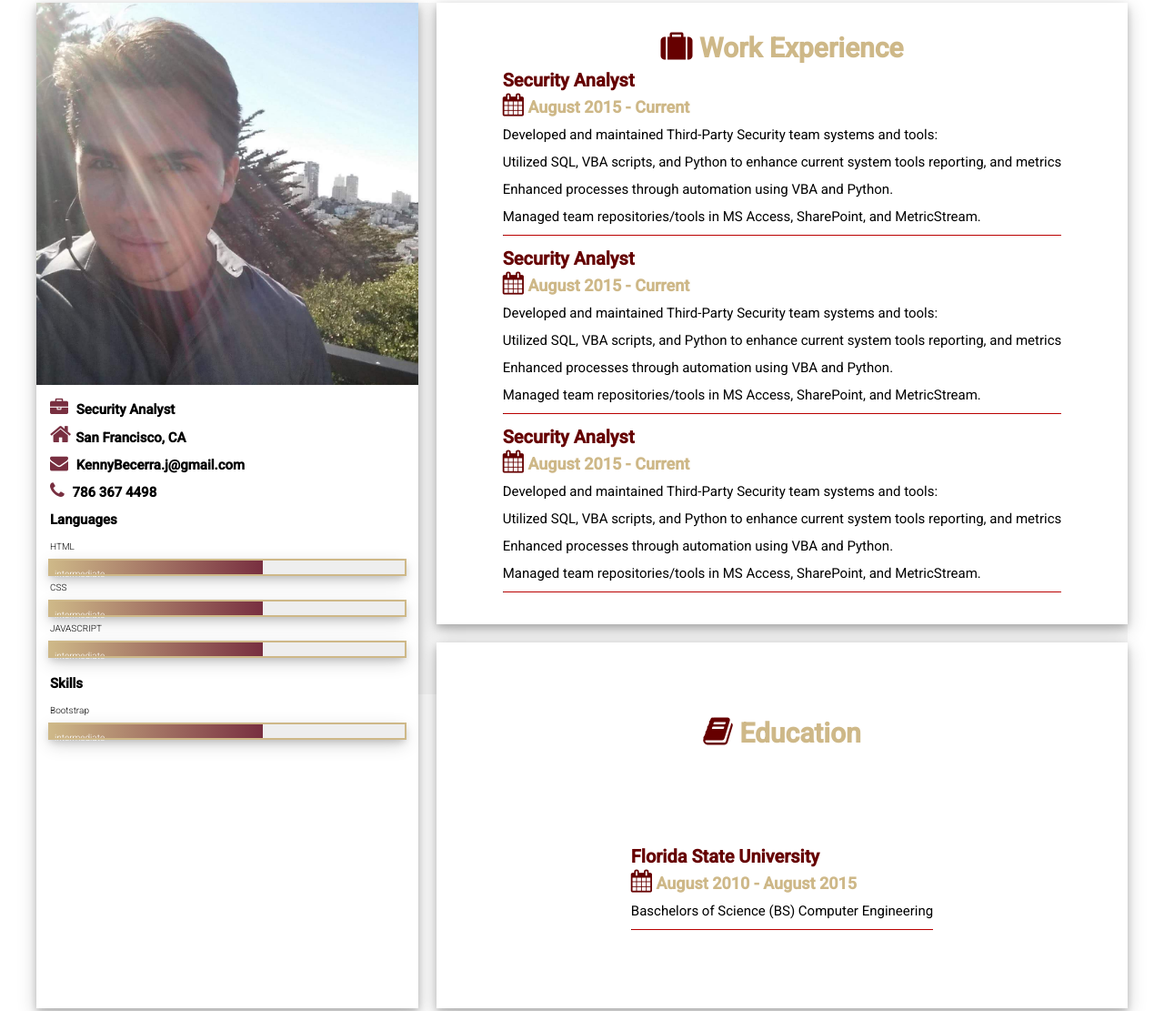
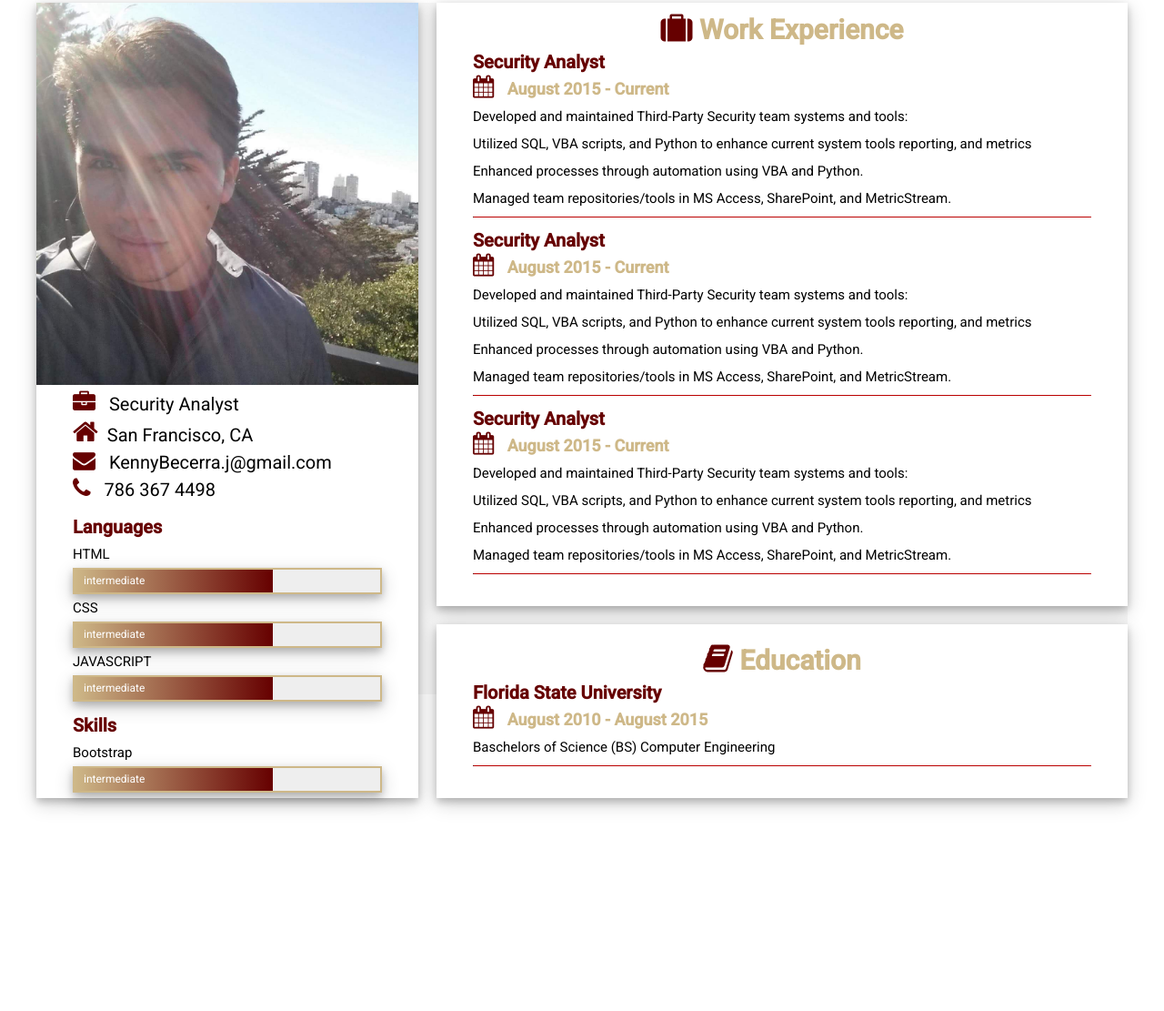
Before and after one commit to kennybecerra/kennybecerra.github.io, a website: page index.html in a window 1280 px wide. Shown: the part 817-1928 px from the top of the page at 91% size. Drawn offline with Linux system fonts and the light colour scheme.

Commit message:
finished all changes for the Resume section

```diff
--- a/index.html
+++ b/index.html
@@ -47,6 +47,7 @@
 			<p>COMING SOON</p>
 		</section>
 		<section class="resume">
+			<!--
 			<div class="section-1">
 				<div class="container-column">
 
@@ -84,6 +85,7 @@
 					</div>
 				</div>
 
+
 				<div class="row skills">
 					<h1>Skills</h1>
 					<p>Bootstrap</p>
@@ -95,34 +97,85 @@
 				</div>
 			</div>
 
+			-->
+
+			<div class="section section-1">
+
+
+				<figure clas="section__box">
+					<img class="section__box__image" src="Images/HeadShot3.jpg" alt="Face photo">
+				</figure>
+
+				<div class="section__sub">
+				<p class="section__text--3"><i class="fa fa-briefcase section__icon--2"></i> Security Analyst</p>
+				<p class="section__text--3"><i class="fa fa-home section__icon--2" id="home-icon"></i>San Francisco, CA </p>
+				<p class="section__text--3"><i class="fa fa-envelope section__icon--2"></i> KennyBecerra.j@gmail.com</p>
+				<p class="section__text--3"><i class="fa fa-phone section__icon--2"></i> 786 367 4498</p>
+				</div>
+
+				<div class="section__sub">
+					<h2 class="section__heading--2">Languages</h2>
+					<p class="section__text">HTML</p>
+					<div class="progress-container">
+						<div class="progress-bar">
+							<p class="section__text--2">intermediate</p>
+						</div>
+					</div>
+					<p class="section__text">CSS</p>
+					<div class="progress-container">
+						<div class="progress-bar">
+						<p class="section__text--2">intermediate</p>
+						</div>
+					</div>
+					<p class="section__text">JAVASCRIPT</p>
+					<div class="progress-container">
+						<div class="progress-bar">
+							<p class="section__text--2">intermediate</p>
+						</div>
+					</div>
+				</div>
+
+
+				<div class="section__sub">
+					<h2 class="section__heading--2">Skills</h2>
+					<p class="section__text">Bootstrap</p>
+					<div class="progress-container">
+					<div class="progress-bar">
+						<p class="section__text--2">intermediate</p>
+					</div>
+					</div>
+				</div>
+
+			</div>
+
 			<div class="section section-2">
 					<h1 class="section__heading--1"> <i class="fa fa-suitcase section__icon--1"></i> Work Experience</h1>
 
 					<div class="section__sub">
 						<h2 class="section__heading--2" >Security Analyst</h2>
 						<h3 class="section__heading--3"> <i class="fa fa-calendar section__icon--2"></i> August 2015 - Current</h3>
-						<p class="section__item">Developed and maintained Third-Party Security team systems and tools:</p>
-						<p class="section__item"> Utilized SQL, VBA scripts, and Python to enhance current system tools reporting, and metrics </p>
-						<p class="section__item"> Enhanced processes through automation using VBA and Python. </p>
-						<p class="section__item"> Managed team repositories/tools in MS Access, SharePoint, and MetricStream.</p>
+						<p class="section__text">Developed and maintained Third-Party Security team systems and tools:</p>
+						<p class="section__text"> Utilized SQL, VBA scripts, and Python to enhance current system tools reporting, and metrics </p>
+						<p class="section__text"> Enhanced processes through automation using VBA and Python. </p>
+						<p class="section__text"> Managed team repositories/tools in MS Access, SharePoint, and MetricStream.</p>
 						<hr class="section__line">
 					</div>
 					<div class="section__sub">
 						<h2 class="section__heading--2">Security Analyst</h2>
 						<h3 class="section__heading--3"> <i class="fa fa-calendar section__icon--2"></i> August 2015 - Current</h3>
-						<p class="section__item">Developed and maintained Third-Party Security team systems and tools:</p>
-						<p class="section__item"> Utilized SQL, VBA scripts, and Python to enhance current system tools reporting, and metrics </p>
-						<p class="section__item"> Enhanced processes through automation using VBA and Python. </p>
-						<p class="section__item"> Managed team repositories/tools in MS Access, SharePoint, and MetricStream.</p>
+						<p class="section__text">Developed and maintained Third-Party Security team systems and tools:</p>
+						<p class="section__text"> Utilized SQL, VBA scripts, and Python to enhance current system tools reporting, and metrics </p>
+						<p class="section__text"> Enhanced processes through automation using VBA and Python. </p>
+						<p class="section__text"> Managed team repositories/tools in MS Access, SharePoint, and MetricStream.</p>
 						<hr class="section__line">
 					</div>
 					<div class="section__sub">
 						<h2 class="section__heading--2">Security Analyst</h2>
 						<h3 class="section__heading--3"> <i class="fa fa-calendar section__icon--2"></i> August 2015 - Current</h3>
-						<p class="section__item">Developed and maintained Third-Party Security team systems and tools:</p>
-						<p class="section__item"> Utilized SQL, VBA scripts, and Python to enhance current system tools reporting, and metrics </p>
-						<p class="section__item"> Enhanced processes through automation using VBA and Python. </p>
-						<p class="section__item"> Managed team repositories/tools in MS Access, SharePoint, and MetricStream.</p>
+						<p class="section__text">Developed and maintained Third-Party Security team systems and tools:</p>
+						<p class="section__text"> Utilized SQL, VBA scripts, and Python to enhance current system tools reporting, and metrics </p>
+						<p class="section__text"> Enhanced processes through automation using VBA and Python. </p>
+						<p class="section__text"> Managed team repositories/tools in MS Access, SharePoint, and MetricStream.</p>
 						<hr class="section__line"><br>
 					</div>
 
@@ -132,7 +185,7 @@
 				<div class="section__sub">
 					<h2 class="section__heading--2">Florida State University</h2>
 					<h3 class="section__heading--3"> <i class="fa fa-calendar section__icon--2"></i> August 2010 - August 2015</h3>
-					<p class="section__item">Baschelors of Science (BS) Computer Engineering</p>
+					<p class="section__text">Baschelors of Science (BS) Computer Engineering</p>
 					<hr class="section__line"><br>
 				</div>
 			</div>
--- a/sass/base/_utilities.scss
+++ b/sass/base/_utilities.scss
@@ -1,4 +1,20 @@
+//OUTLINE
 .outline-b { outline: 1px solid blue;}
 .outline-g { outline: 1px solid green;}
 
+// COLOR
 .bg-color {background-color: orangered;}
+
+.color-white { color: $color-white;}
+
+
+//MARGIN
+.margin-left-1 { margin-left: 4rem;}
+.margin-left-2 { margin-left: 2rem;}
+.margin-left-3 { margin-left: 1rem;}
+
+.margin-right-1 { margin-right: 4rem;}
+.margin-right-2 { margin-right: 2rem;}
+.margin-right-3 { margin-right: 1rem;}
+
+.center {text-align: center;}
--- /dev/null
+++ b/sass/components/_progressbar.scss
@@ -0,0 +1,14 @@
+.progress-container {
+    height: auto;
+    width: 100%;
+    background-color: $color-grey-light-2;
+    border: 2px solid $color-quaternary;
+    box-shadow: 0 4px 8px 0 rgba(0, 0, 0, 0.2), 0 6px 20px 0 rgba(0, 0, 0, 0.19);
+  }
+
+  .progress-bar {
+    height: 100%;
+    width: 65%; //control progress bar length
+    background-color: $color-tertiary;
+    background: linear-gradient(90deg, $color-quaternary, $color-tertiary);
+  }
--- a/sass/main.scss
+++ b/sass/main.scss
@@ -10,6 +10,7 @@
 
 //COMPONENTS
 @import "components/animations";
+@import "components/progressbar";
 
 //LAYOUT
 @import "layout/grid";
--- a/sass/resume/_resume.scss
+++ b/sass/resume/_resume.scss
@@ -7,167 +7,67 @@
 
 
     display: grid;
-    grid-template-rows:  minmax(max-content, 1fr) minmax(max-content, 1fr) ;
+    grid-template-rows:  minmax(max-content, 1fr) minmax(min-content, max-content);
     grid-template-columns: minmax(min-content, 35%) minmax(min-content, 65%);
 
     height: calc(100vh - 4rem);
     grid-gap: 2rem;
 
     align-items: stretch;
-
-
-
-}
-
-
-.section-1,
-.section-2,
-.section-3 {
-  background-color: #fff;
-  box-shadow: 0 4px 8px 0 rgba(0, 0, 0, 0.2), 0 6px 20px 0 rgba(0, 0, 0, 0.19);
-}
-
-
-
-.line {border-color:#782F40; border-top: 0px;}
-
-/******** Section 1 - START ************/
-
-
-
-.section-1 img {
-  width: 100%;
-  align-self: center;
-  height: auto;
-}
-
-.information {
-
-}
-
-.information p {
-  padding-left: 15px;
-  font-size: 15px;
-  font-weight: bold;
-}
-
-.information i {
-  padding: 0 5px 0 0;
-  font-size: 20px;
-  color: #782F40;
 }
 
 #home-icon {
-  font-size: 25px;
+  font-size: 3rem;
 }
-
-.languages,
-.skills {
-  padding: 0 15px 15px 15px;
-}
-
-.progress-container {
-  height: 15px;
-  width: 100%;
-  background-color: #eee;
-  outline: 2px solid #CEB888;
-  box-shadow: 0 4px 8px 0 rgba(0, 0, 0, 0.2), 0 6px 20px 0 rgba(0, 0, 0, 0.19);
-}
-
-.progress-bar {
-  height: inherit;
-  width: 60%;
-  background-color: #782F40;
-  background: linear-gradient(90deg, #CEB888, #782F40);
-}
-
-.progress-bar p {
-  color: #FFF;
-  padding-left: 5px;
-}
-
-.skills {
-
-}
-
-
-/******** Section 2 - START ************/
-/*
-.section-2 {
-
-}
-.section-2 h1 {
-  font-size: 30px;
-  text-align: center;
-  color: #CEB888;
-}
-.section-2 i {
-  margin: 0 10px;
-  font-size: 35px;
-  color: #660000;
-}
-
-.section-2 .sub-section {
-  margin-left: 30px;
-  margin-right: 30px;
-}
-.section-2 .sub-section h2 {font-size: 20px; color: #660000;}
-.section-2 .sub-section i {font-size: 25px;margin-left: 0;}
-.section-2 .sub-section h3 {font-size: 18px; font-weight: normal;color: #CEB888;}
-.section-2 .sub-section p {font-size: 15px; font-weight: bold;}
-
-*/
-/******** Section 2 - END ************/
-
-/******** Section 3 - START ************/
-/*
-.section-3 h1 {
-  font-size: 30px;
-  text-align: center;
-  margin-left: 5px;
-  color: #CEB888;
-}
-.section-3 i {
-  margin: 0 10px;
-  font-size: 35px;
-  color: #660000;
-}
-
-.section-3 .sub-section {
-  margin-left: 30px;
-  margin-right: 30px;
-}
-.section-3 .sub-section h2 {font-size: 20px;color: #660000;}
-.section-3 .sub-section i {font-size: 25px;margin-left: 0;}
-.section-3 .sub-section h3 {font-size: 18px; font-weight: normal;color: #CEB888;}
-.section-3 .sub-section p {font-size: 15px; font-weight: bold;}
-*/
-/******** Section 3 - END ************/
-
 .section {
     background-color: $color-white;
     box-shadow: 0 4px 8px 0 rgba(0, 0, 0, 0.2), 0 6px 20px 0 rgba(0, 0, 0, 0.19);
 
-    padding-top: 3rem;
-
     display: flex;
     flex-direction: column;
-    align-items: center;
+    align-items: stretch;
     justify-content: space-around;
 
     &-1 {
+
         grid-row: 1/3;
         grid-column: 1/2;
+        justify-content: space-evenly;
+
+        & > * {
+          margin: 0px 0px auto 0px;
+        }
+
     }
 
     &-2 {
         grid-row: 1/2;
         grid-column: 2/3;
+
+        padding-top: 1rem;
+
+
     }
 
     &-3 {
         grid-row: 2/3;
         grid-column: 2/3;
+
+        padding-top: 2rem;
+    }
+
+
+      //Section 1 -- Start
+    &__box {
+
+      width: 100%;
+
+      &__image {
+        width: 100%;
+			  height: 100%;
+			  object-fit: cover;
+			  display: block;
+      }
     }
 
 
@@ -187,6 +87,11 @@
             font-size: 1.8rem;
             color: $color-quaternary;
         }
+
+        &--4 {
+          font-size: 1.5rem;
+          color: $color-quaternary;
+      }
     }
 
     &__icon {
@@ -198,13 +103,34 @@
 
         &--2 {
             font-size: 2.5rem;
+            padding: 0px 1rem 0px 0px;
             color: $color-tertiary;
         }
+
+        &--3 {
+            font-size: 2rem;
+            padding: 0px 1rem;
+            color: $color-tertiary;
+            text-align: center;
+      }
     }
 
-    &__item {
+    &__text {
         font-size: 1.5rem;
         font-weight: 400;
+
+        &--2 {
+          font-size: 1.2rem;
+          font-weight: 400;
+          color: $color-white;
+          padding-left: 1rem;
+          line-height: 2.5rem;
+        }
+
+        &--3 {
+          font-size: 2rem;
+          font-weight: 400;
+        }
     }
 
     &__line {
@@ -215,7 +141,6 @@
 
     &__sub {
         padding: .5rem 4rem;;
-        flex-shrink: 1;
         flex-basis: auto;
         flex-shrink: 1;
     }
```
Also changed, not shown: css/style.css.
